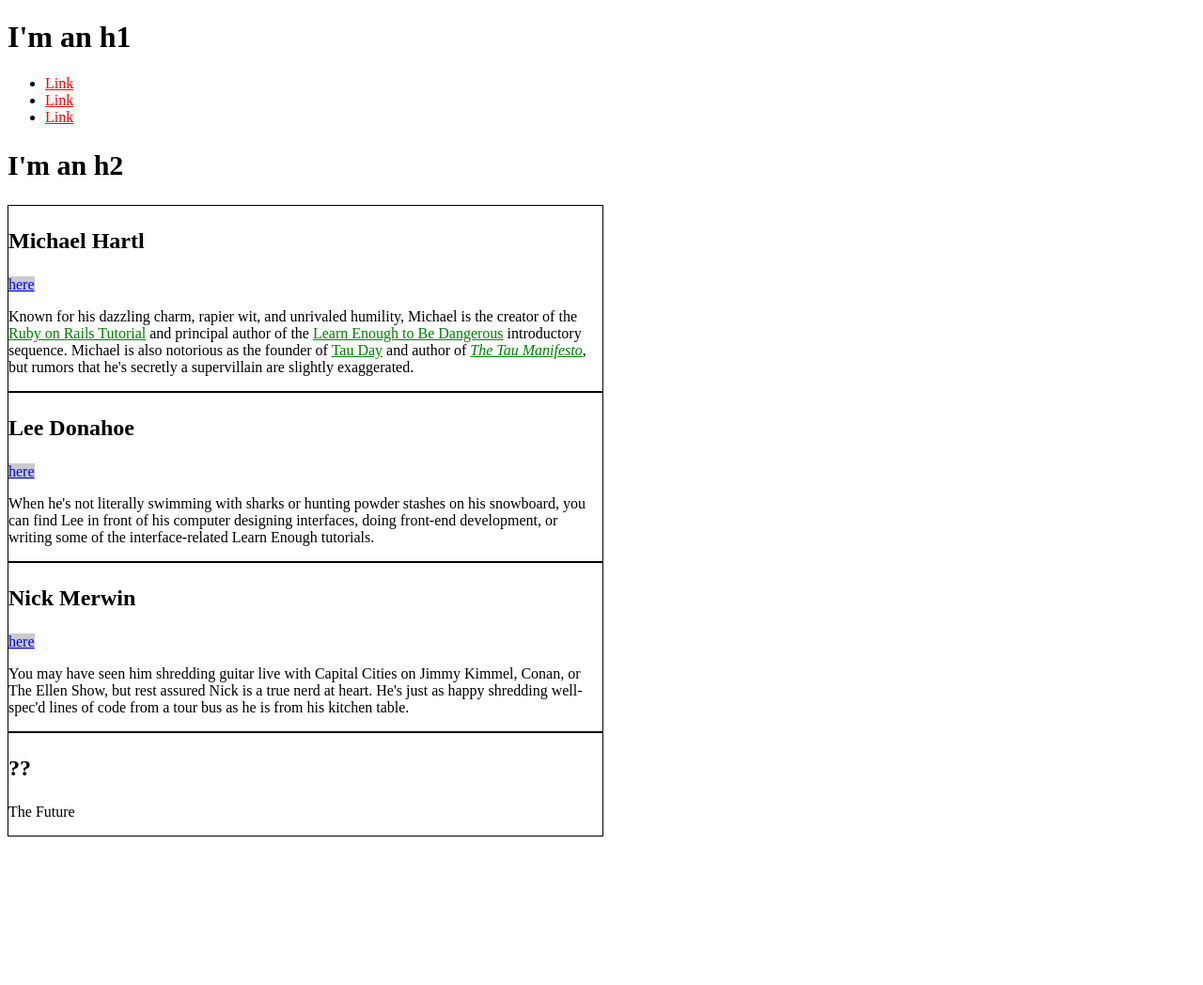
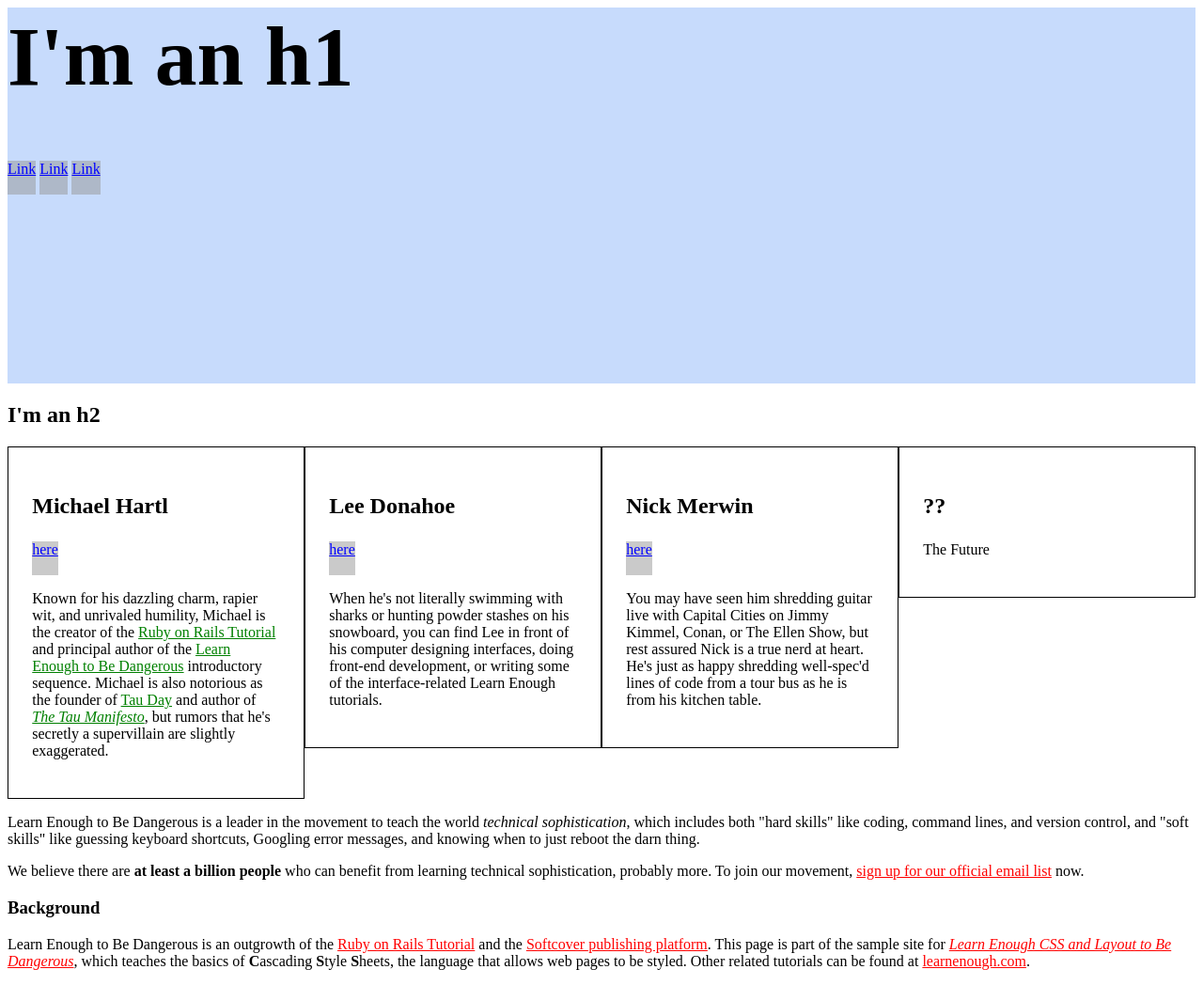
Before and after one commit to edwinwanjuki/edwinwanjuki.github.io, a plain HTML site: page index.html in a window 1280 px wide. Shown: the whole page at 94% size. Before the commit the page ends 898 px from the top, so only its background shows below. Drawn offline with Linux system fonts and the light colour scheme.

Commit message:
Handle css float issues

```diff
--- a/index.html
+++ b/index.html
@@ -4,25 +4,56 @@
     <title>Test Page: Don't Panic</title>
     <meta charset="utf-8">
     <style>
-        /* GLOGAL STYLES */
+      /* GLOBAL STYLES */
+      h1 {
+        font-size: 7vw;
+        margin-top: 0;
+      }
       a {
-            color: #ff0000;
+        color: #f00;
       }
-        h2 {
-            font-size: 30px;
+
+      /* HERO STYLES */
+      .full-hero {
+        background-color: #c7dbfc;
+        height: 50vh;
       }
 
       /* SOCIAL STYLES */
       .social-link {
-            background-color: rgba(150, 150, 150, 0.5);
+        background: rgba(150, 150, 150, 0.5);
         color: blue;
+        display: inline-block;
+        height: 36px;
+      }
+      .social-list {
+        list-style: none;
+        padding: 0;
+      }
+      .social-list > li {
+        display: inline-block;
       }
 
       /* BIO STYLES */
+      .bio-wrapper {
+        font-size: 24px;
+        overflow: hidden;
+      }
+      .bio-wrapper:after {
+        visibility: hidden;
+        display: block;
+        font-size: 0;
+        content: " ";
+        clear: both;
+        height: 0;
+      }
       .bio-box {
         border: 1px solid black;
+        box-sizing: border-box;
+        float: left;
         font-size: 1rem;
-            width: 50%;
+        padding: 2%;
+        width: 25%;
       }
       .bio-box h3 {
         font-size: 1.5em;
@@ -33,24 +64,23 @@
       .bio-copy a {
         color: green;
       }
-        .bio-wrapper {
-            font-size: 24px;
-        }
     </style>
   </head>
   <body>
+    <div class="full-hero hero-home">
       <h1>I'm an h1</h1>
-    <ul>
+      <ul class="social-list">
         <li>
-        <a class="alert" href="http://example.com/">Link</a>
+          <a href="http://example.com/" class="social-link">Link</a>
         </li>
         <li>
-        <a href="http://example.com/">Link</a>
+          <a href="http://example.com/" class="social-link">Link</a>
         </li>
         <li>
-        <a href="http://example.com/">Link</a>
+          <a href="http://example.com/" class="social-link">Link</a>
         </li>
       </ul>
+    </div>
     <h2>I'm an h2</h2>
     <div class="bio-wrapper">
       <div class="bio-box">
@@ -77,10 +107,10 @@
         <a href="https://twitter.com/leedonahoe" class="social-link">here</a>
         <div class="bio-copy">
           <p>
-            When he's not literally swimming with sharks or hunting powder stashes on
-            his snowboard, you can find Lee in front of his computer designing
-            interfaces, doing front-end development, or writing some of the
-            interface-related Learn Enough tutorials.
+            When he's not literally swimming with sharks or hunting powder
+            stashes on his snowboard, you can find Lee in front of his computer
+            designing interfaces, doing front-end development, or writing some of
+            the interface-related Learn Enough tutorials.
           </p>
         </div>
       </div>
@@ -89,21 +119,46 @@
         <a href="https://twitter.com/nickmerwin" class="social-link">here</a>
         <div class="bio-copy">
           <p>
-            You may have seen him shredding guitar live with Capital Cities on Jimmy
-            Kimmel, Conan, or The Ellen Show, but rest assured Nick is a true nerd at
-            heart. He's just as happy shredding well-spec'd lines of code from a tour
-            bus as he is from his kitchen table.
+            You may have seen him shredding guitar live with Capital Cities on
+            Jimmy Kimmel, Conan, or The Ellen Show, but rest assured Nick is a
+            true nerd at heart. He's just as happy shredding well-spec'd lines
+            of code from a tour bus as he is from his kitchen table.
           </p>
         </div>
       </div>
       <div class="bio-box">
         <h3>??</h3>
-        <div class="bio-copy">
         <p>
           The Future
         </p>
       </div>
     </div>
-    </div>
+    <p>
+        Learn Enough to Be Dangerous is a leader in the movement to teach the
+        world <em>technical sophistication</em>, which includes both "hard
+        skills" like coding, command lines, and version control, and "soft
+         skills" like guessing keyboard shortcuts, Googling error messages, and
+        knowing when to just reboot the darn thing.
+    </p>
+    <p>
+      We believe there are <strong>at least a billion people</strong> who can
+      benefit from learning technical sophistication, probably more. To join
+      our movement,
+      <a href="https://learnenough.com/#email_list">sign up for our official
+      email list</a> now.
+    </p>
+    <h3>Background</h3>
+    <p>
+      Learn Enough to Be Dangerous is an outgrowth of the
+      <a href="http://railstutorial.org/">Ruby on Rails Tutorial</a> and the
+      <a href="http://www.softcover.io/">Softcover publishing platform</a>.
+      This page is part of the sample site for
+      <a href="https://learnenough.com/css-tutorial"><em>Learn Enough CSS and
+      Layout to Be Dangerous</em></a>, which teaches the basics of
+      <strong>C</strong>ascading <strong>S</strong>tyle
+      <strong>S</strong>heets, the language that allows web pages to be styled.
+      Other related tutorials can be found at
+      <a href="https://learnenough.com/">learnenough.com</a>.
+    </p>
   </body>
 </html>
```
Lines whose indentation alone changed are shown as unchanged.
